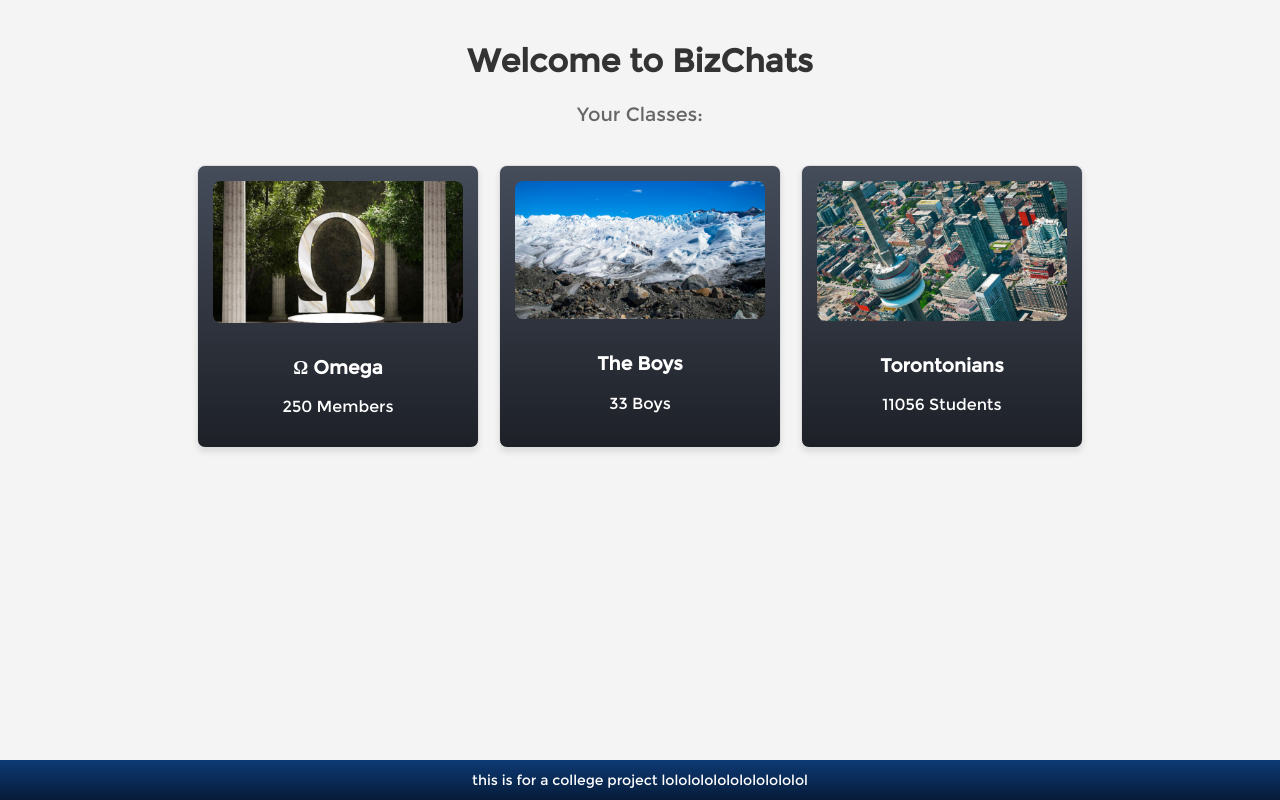
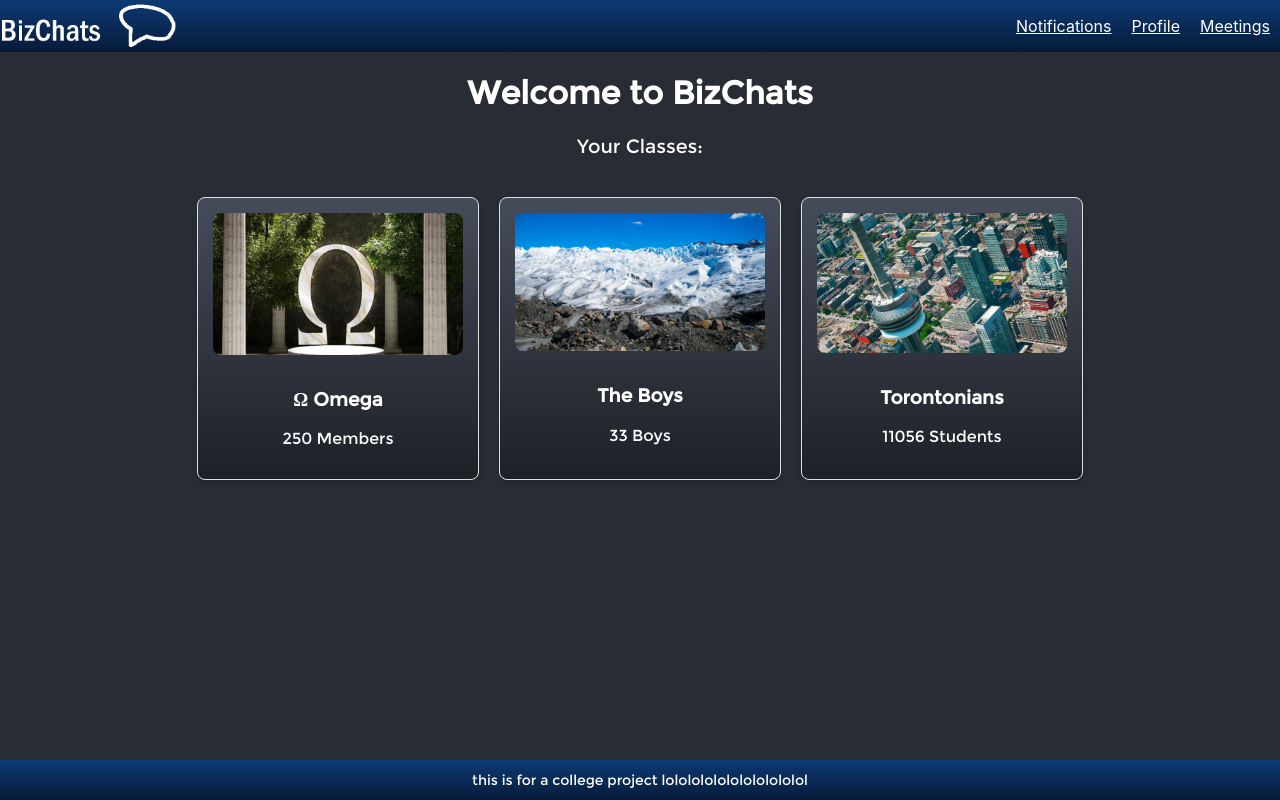
Before and after one commit to MilanTheMan/Bizchats, a React (Create React App) app in the folder frontend/: page /personal in a window 1280 px wide. Built offline with nearby package versions, Linux system fonts and the light colour scheme.

Commit message:
fixed the css of the personal page

```diff
--- a/frontend/src/components/personal/PersonalUse.js
+++ b/frontend/src/components/personal/PersonalUse.js
@@ -3,6 +3,7 @@ import "./style.css";
 import omegaImg from "../../img/omega.jpg";
 import mountainImg from "../../img/mountain.jpg";
 import torontoImg from "../../img/toronto.jpg";
+import Header from "../header/Header";
 
 const PersonalUse = () => {
   const classes = [
@@ -28,6 +29,7 @@ const PersonalUse = () => {
 
   return (
     <div className="personal-use">
+      <Header/>
       {/* Header Section */}
       <header className="personal-header">
         <h1>Welcome to BizChats</h1>
--- a/frontend/src/components/personal/style.css
+++ b/frontend/src/components/personal/style.css
@@ -3,9 +3,7 @@
     display: flex;
     flex-direction: column;
     align-items: center;
-    background-color: #f4f4f4;
     min-height: 100vh;
-    padding: 20px;
     box-sizing: border-box;
   }
 
@@ -17,12 +15,10 @@
 
   .personal-header h1 {
     font-size: 2rem;
-    color: #333;
   }
 
   .personal-header p {
     font-size: 1.2rem;
-    color: #666;
   }
 
   /* Class List */
@@ -45,6 +41,12 @@
     width: 250px;
     box-shadow: 0 4px 6px rgba(0, 0, 0, 0.1);
     transition: transform 0.3s ease;
+    cursor: pointer;
+
+    p, h3{
+      color: white;
+
+    }
   }
 
   .class-card:hover {
```
